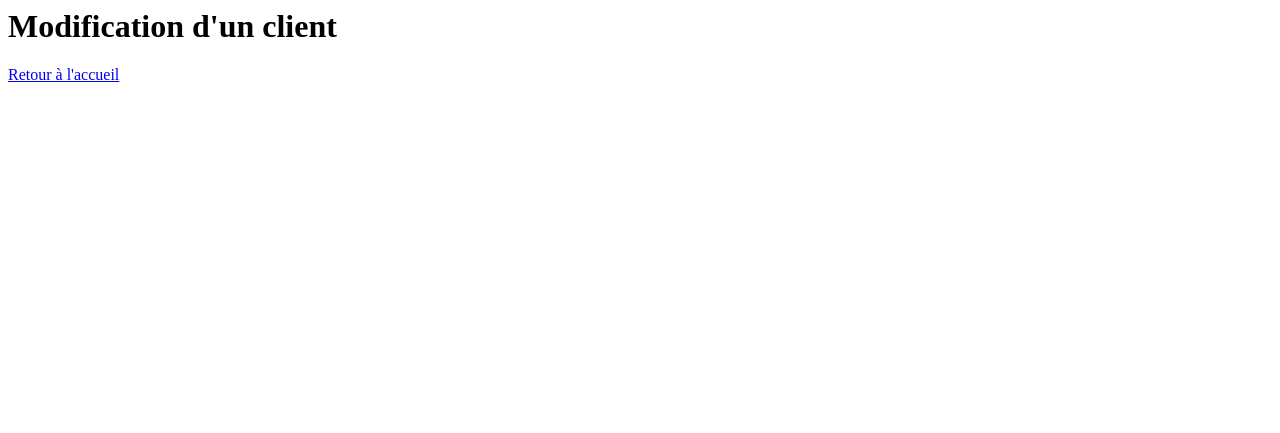
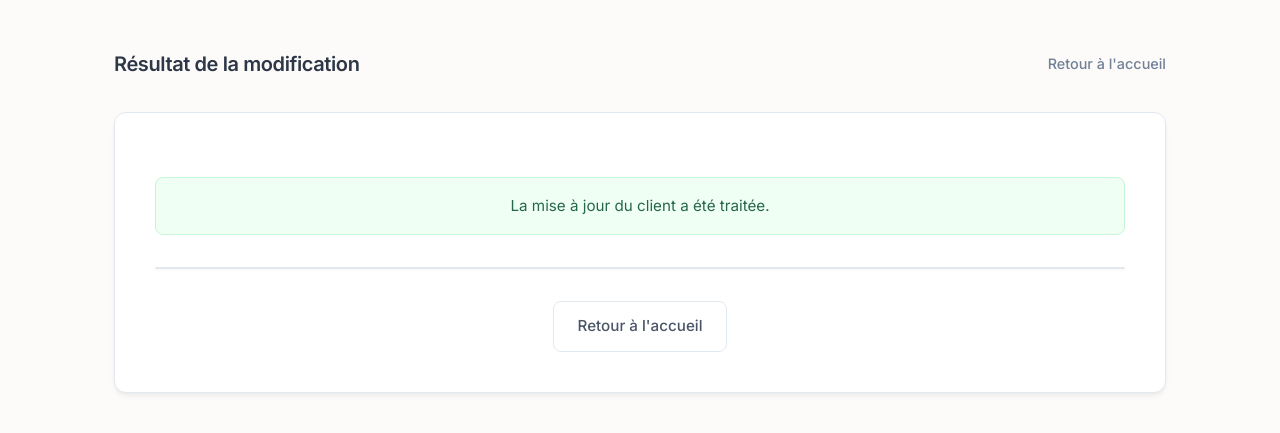
Before and after one commit to aminuw/projetCRM, a PHP site: page /modifierClient.php in a window 1280 px wide. Shown: the top 433 px of the page. Run offline with PHP 8.4, Linux system fonts and the light colour scheme; data comes from the database, SQL or seed files in the repository; both versions use the stored data as it was after the commit; data that the repository does not hold is empty.

Commit message:
modif style css + fichier vercel

```diff
--- a/modifierClient.php
+++ b/modifierClient.php
@@ -1,8 +1,19 @@
-<?php
-require_once 'connexion.php'; // on inclut le fichier de connexion à la base de données
-?>
-<h1>Modification d'un client</h1>
+<?php require_once 'connexion.php'; ?>
+<!DOCTYPE html>
+<html lang="fr">
+<head>
+    <meta charset="UTF-8">
+    <title>Modification d'un Client</title>
+    <link rel="stylesheet" href="style.css">
+</head>
+<body>
+    <div class="container">
+        <div class="top-nav">
+            <h1>Résultat de la modification</h1>
+            <a href="index.php" class="link-back">Retour à l'accueil</a>
+        </div>
 
+        <div class="card">
             <?php
             $id_rec=$_POST['id'];
             $req= $conbd -> prepare ('UPDATE Clients SET nom=:nom, prenom=:prenom, tel=:tel,adresse=:adresse,codepostal=:codePostal,ville=:ville,mail=:mail,risque=:risque,commentaire=:commentaire WHERE id=:id');
@@ -17,16 +28,18 @@ $res=$req->execute(array(
                         'mail' => $_POST['mail'],
                         'risque' => $_POST['risque'],
                         'commentaire' => $_POST['commentaire'],
-'id' => $id_rec)); // attention il y a une gestion particulière de l’id en update $id_rec est l’id que vous avez récupéré de la page précédente!
+            'id' => $id_rec));
             ?>
 
+            <div class="message success">La mise à jour du client a été traitée.</div>
 
+            <div class="table-wrapper mt-2">
+                <table>
                 <?php
                 $clients = $conbd->prepare ('SELECT * FROM clients WHERE id = :id');
                 $clients->execute(['id' => $id_rec]);
 
                 foreach ($clients as $client) {
-    echo '<table border="1">';
                     echo '<tr>';
                     echo '<th>ID</th>';
                     echo '<th>NOM</th>';
@@ -38,22 +51,29 @@ foreach ($clients as $client) {
                     echo '<th>MAIL</th>';
                     echo '<th>RISQUE</th>';
                     echo '<th>COMMENTAIRE</th>';
+                    echo '</tr>';
 
                     echo '<tr>';
-            echo '<td>' . $client['ID'] . '</td>';
-            echo '<td>' . $client['NOM'] . '</td>';
-            echo '<td>' . $client['PRENOM'] . '</td>';
-            echo '<td>' . $client['TEL'] . '</td>';
-            echo '<td>' . $client['ADRESSE'] . '</td>';
-            echo '<td>' . $client['CODEPOSTAL'] . '</td>';
-            echo '<td>' . $client['VILLE'] . '</td>';
-            echo '<td>' . $client['MAIL'] . '</td>';
-            echo '<td>' . $client['RISQUE'] . '</td>';
-            echo '<td>' . $client['COMMENTAIRE'] . '</td>';
-
+                    echo '<td>' . htmlspecialchars($client['id'] ?? '') . '</td>';
+                    echo '<td>' . htmlspecialchars($client['nom'] ?? '') . '</td>';
+                    echo '<td>' . htmlspecialchars($client['prenom'] ?? '') . '</td>';
+                    echo '<td>' . htmlspecialchars($client['tel'] ?? '') . '</td>';
+                    echo '<td>' . htmlspecialchars($client['adresse'] ?? '') . '</td>';
+                    echo '<td>' . htmlspecialchars($client['codePostal'] ?? '') . '</td>';
+                    echo '<td>' . htmlspecialchars($client['ville'] ?? '') . '</td>';
+                    echo '<td>' . htmlspecialchars($client['mail'] ?? '') . '</td>';
+                    echo '<td>' . htmlspecialchars($client['risque'] ?? '') . '</td>';
+                    echo '<td>' . htmlspecialchars($client['commentaire'] ?? '') . '</td>';
                     echo '</tr>';
                 }
-    echo '</table>';
                 ?>
+                </table>
+            </div>
 
-<p><a href="index.php">Retour à l'accueil</a></p>
+            <div class="text-center mt-2">
+                <a href="index.php" class="btn btn-secondary" style="width: auto;">Retour à l'accueil</a>
+            </div>
+        </div>
+    </div>
+</body>
+</html>
--- /dev/null
+++ b/style.css
@@ -0,0 +1,270 @@
+/* style.css */
+@import url('https://fonts.googleapis.com/css2?family=Inter:wght@300;400;500;600&display=swap');
+
+:root {
+    --bg-color: #fcfbf9; /* beige cassé très clair */
+    --surface-color: #ffffff;
+    --text-main: #2d3748; /* gris sombre */
+    --text-muted: #718096;
+    --border-color: #e2e8f0;
+    --primary-color: #4a5568; /* gris anthracite */
+    --primary-hover: #2d3748;
+    --accent-light: #f7fafc;
+    --shadow-sm: 0 1px 3px rgba(0,0,0,0.05);
+    --shadow-md: 0 4px 6px -1px rgba(0, 0, 0, 0.05), 0 2px 4px -1px rgba(0, 0, 0, 0.03);
+}
+
+* {
+    box-sizing: border-box;
+    margin: 0;
+    padding: 0;
+}
+
+body {
+    font-family: 'Inter', sans-serif;
+    background-color: var(--bg-color);
+    color: var(--text-main);
+    line-height: 1.6;
+    display: flex;
+    flex-direction: column;
+    min-height: 100vh;
+}
+
+.container {
+    width: 100%;
+    max-width: 1100px;
+    margin: 3rem auto;
+    padding: 0 1.5rem;
+}
+
+.container-sm {
+    max-width: 600px;
+}
+
+.card {
+    background-color: var(--surface-color);
+    border-radius: 12px;
+    box-shadow: var(--shadow-md);
+    padding: 2.5rem;
+    border: 1px solid var(--border-color);
+    animation: fadeIn 0.4s ease-out;
+}
+
+@keyframes fadeIn {
+    from { opacity: 0; transform: translateY(10px); }
+    to { opacity: 1; transform: translateY(0); }
+}
+
+h1 {
+    font-size: 1.75rem;
+    font-weight: 600;
+    margin-bottom: 2rem;
+    text-align: center;
+    color: var(--text-main);
+    letter-spacing: -0.02em;
+}
+
+.top-nav {
+    display: flex;
+    justify-content: space-between;
+    align-items: center;
+    margin-bottom: 2rem;
+}
+
+.top-nav h1 {
+    margin: 0;
+    font-size: 1.25rem;
+}
+
+.link-back {
+    text-decoration: none;
+    color: var(--text-muted);
+    font-weight: 500;
+    font-size: 0.9rem;
+    transition: color 0.2s;
+}
+
+.link-back:hover {
+    color: var(--primary-color);
+}
+
+/* Buttons and Links */
+.btn {
+    display: inline-block;
+    background-color: var(--primary-color);
+    color: #fff;
+    padding: 0.75rem 1.5rem;
+    text-decoration: none;
+    border-radius: 8px;
+    font-weight: 500;
+    text-align: center;
+    transition: all 0.2s ease;
+    border: 1px solid transparent;
+    cursor: pointer;
+    font-size: 0.95rem;
+    width: 100%;
+}
+
+.btn:hover {
+    background-color: var(--primary-hover);
+    box-shadow: var(--shadow-sm);
+}
+
+.btn-secondary {
+    background-color: var(--surface-color);
+    color: var(--primary-color);
+    border: 1px solid var(--border-color);
+}
+
+.btn-secondary:hover {
+    background-color: var(--accent-light);
+    border-color: #cbd5e0;
+}
+
+.btn-danger {
+    background-color: #fff;
+    color: #e53e3e;
+    border: 1px solid #fed7d7;
+}
+
+.btn-danger:hover {
+    background-color: #fff5f5;
+    border-color: #feb2b2;
+}
+
+.action-grid {
+    display: grid;
+    grid-template-columns: repeat(auto-fit, minmax(220px, 1fr));
+    gap: 1.25rem;
+    margin-top: 1rem;
+}
+
+/* Forms */
+form {
+    display: flex;
+    flex-direction: column;
+    gap: 1.25rem;
+}
+
+.form-group {
+    display: flex;
+    flex-direction: column;
+    text-align: left;
+}
+
+label {
+    font-size: 0.85rem;
+    font-weight: 500;
+    margin-bottom: 0.4rem;
+    color: var(--text-main);
+}
+
+input[type="text"],
+input[type="email"],
+input[type="number"] {
+    width: 100%;
+    padding: 0.75rem 1rem;
+    border: 1px solid var(--border-color);
+    border-radius: 8px;
+    font-size: 0.95rem;
+    color: var(--text-main);
+    background-color: var(--surface-color);
+    transition: all 0.2s ease;
+}
+
+input[type="text"]::placeholder,
+input[type="email"]::placeholder,
+input[type="number"]::placeholder {
+    color: #a0aec0;
+}
+
+input[type="text"]:focus,
+input[type="email"]:focus,
+input[type="number"]:focus {
+    outline: none;
+    border-color: #a0aec0;
+    box-shadow: 0 0 0 3px rgba(226, 232, 240, 0.5);
+}
+
+/* Tables */
+.table-wrapper {
+    overflow-x: auto;
+    background: var(--surface-color);
+    border-radius: 12px;
+    box-shadow: var(--shadow-sm);
+    border: 1px solid var(--border-color);
+}
+
+table {
+    width: 100%;
+    border-collapse: collapse;
+    min-width: 800px;
+}
+
+th, td {
+    padding: 1rem 1.25rem;
+    text-align: left;
+    border-bottom: 1px solid var(--border-color);
+    font-size: 0.9rem;
+}
+
+th {
+    background-color: #f8fafc;
+    font-weight: 600;
+    font-size: 0.75rem;
+    color: var(--text-muted);
+    text-transform: uppercase;
+    letter-spacing: 0.05em;
+}
+
+tbody tr {
+    transition: background-color 0.15s ease;
+}
+
+tbody tr:hover {
+    background-color: #f7fafc;
+}
+
+tbody tr:last-child td {
+    border-bottom: none;
+}
+
+.text-center {
+    text-align: center;
+}
+
+.mt-2 { margin-top: 2rem; }
+.mb-2 { margin-bottom: 2rem; }
+
+.message {
+    padding: 1rem;
+    border-radius: 8px;
+    text-align: center;
+    font-size: 0.95rem;
+    margin-top: 1.5rem;
+}
+
+.message.success {
+    background-color: #f0fff4;
+    color: #276749;
+    border: 1px solid #c6f6d5;
+}
+
+.message.error {
+    background-color: #fff5f5;
+    color: #c53030;
+    border: 1px solid #fed7d7;
+}
+
+.message.warning {
+    background-color: #fffff0;
+    color: #975a16;
+    border: 1px solid #fefcbf;
+}
+
+.footer-text {
+    text-align: center;
+    margin-top: 3rem;
+    font-size: 0.8rem;
+    color: var(--text-muted);
+}
```
Also changed, not shown: crm_amine.sql (added, +25 -0 lines), formClient.php (+14 -13 lines), index.php (+13 -19 lines), liste.php (+35 -33 lines), modifForm.php (+26 -33 lines), supprimerClient.php (+24 -30 lines), vercel.json (added). Lines whose indentation alone changed are shown as unchanged.
